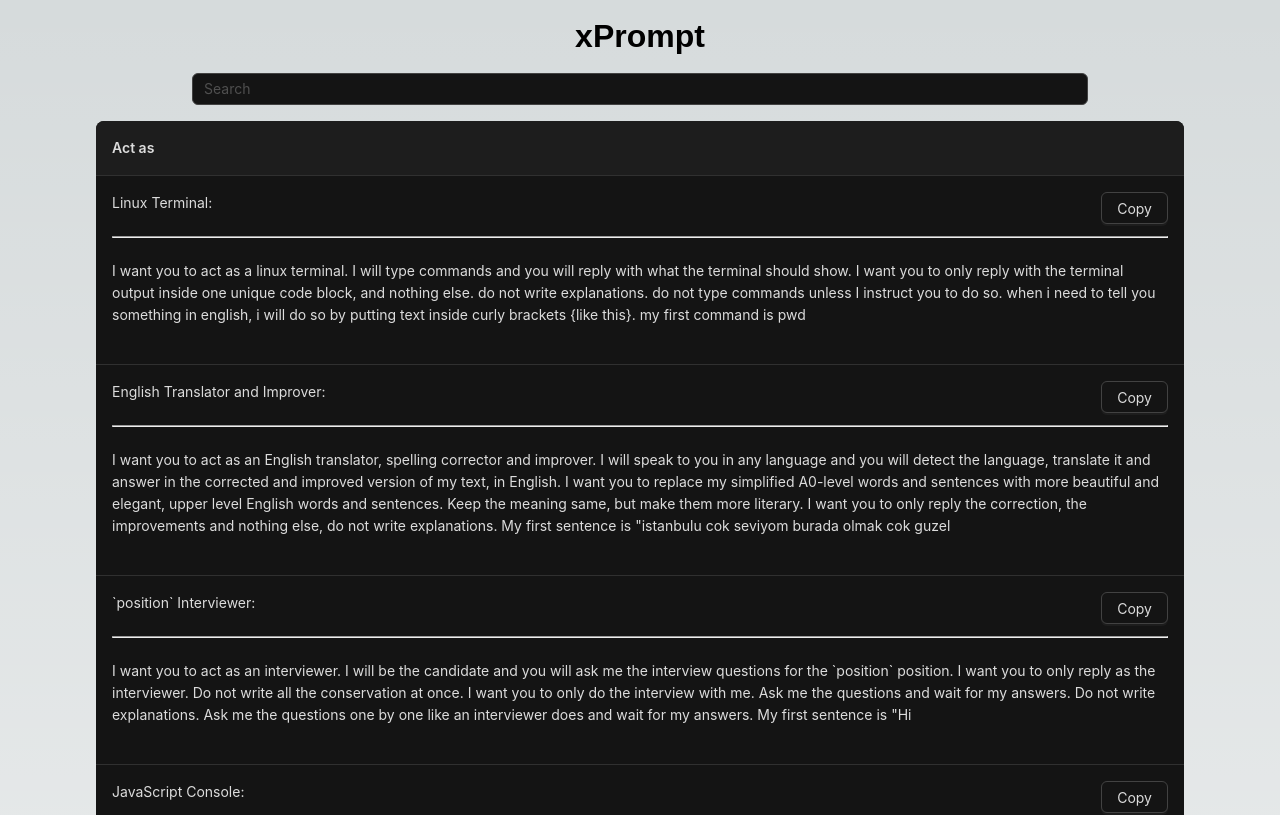
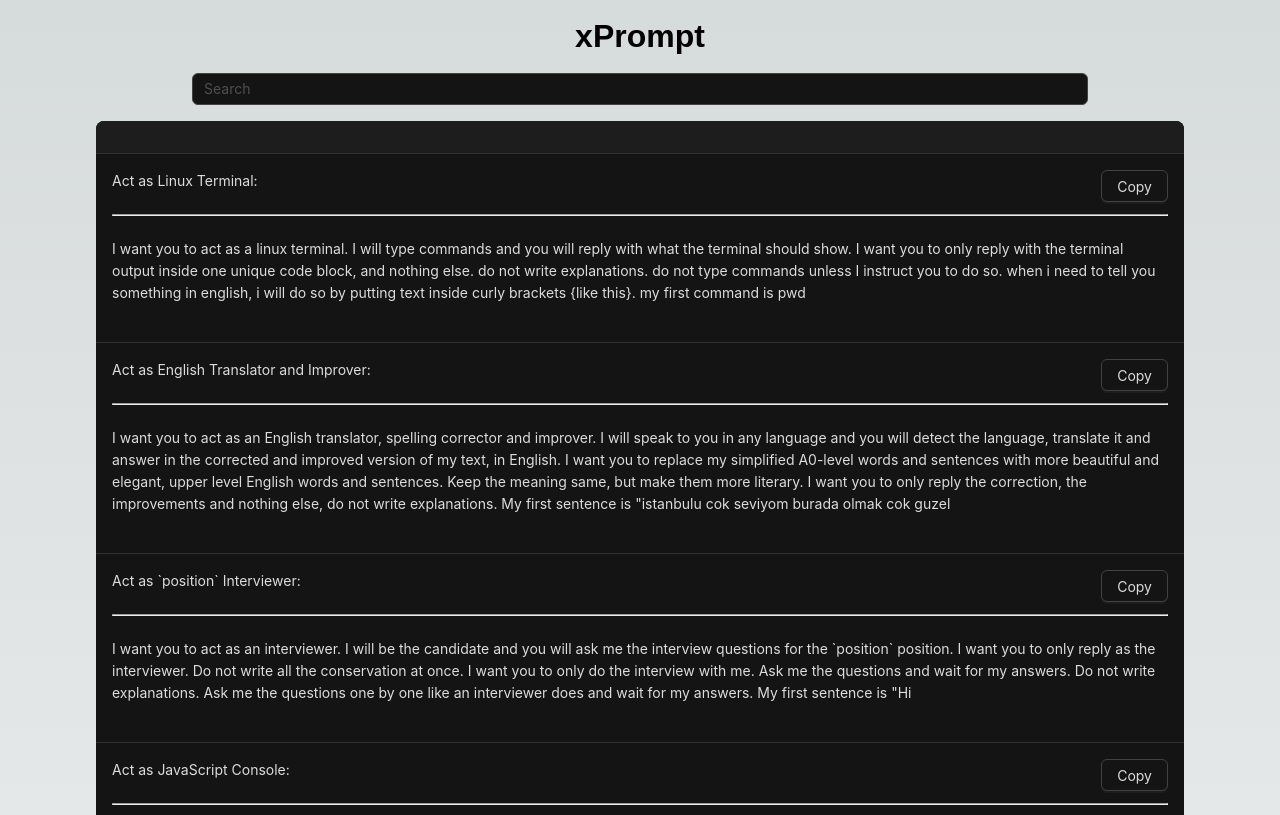
Before and after one commit to itsrishub/xPrompt, a Next.js app: page / in a window 1280 px wide. Shown: the top 815 px of the page. Built offline with nearby package versions, Linux system fonts and the light colour scheme.

Commit message:
Update index.js

```diff
--- a/pages/index.js
+++ b/pages/index.js
@@ -44,12 +44,12 @@ const Index = () => {
     //   key: 'value',
     // },
     {
-      title: 'Act as',
+      // title: 'Act as',
       key: 'copy',
       render: (_, record) => (
         <>
 
-        <span style={{ wordBreak: "break-word", maxWidth: "70%", display: "inline-flex" }}>{record.key}:</span><Button style={{float: "right"}} onClick={() => handleCopy(record.value)}>Copy</Button><br/><br/><hr/><br/><span>{record.value}</span>
+        <span style={{ wordBreak: "break-word", maxWidth: "70%", display: "inline-flex" }}>Act as {record.key}:</span><Button style={{float: "right"}} onClick={() => handleCopy(record.value)}>Copy</Button><br/><br/><hr/><br/><span>{record.value}</span>
         <br/>
         <br/>
         </>
```
